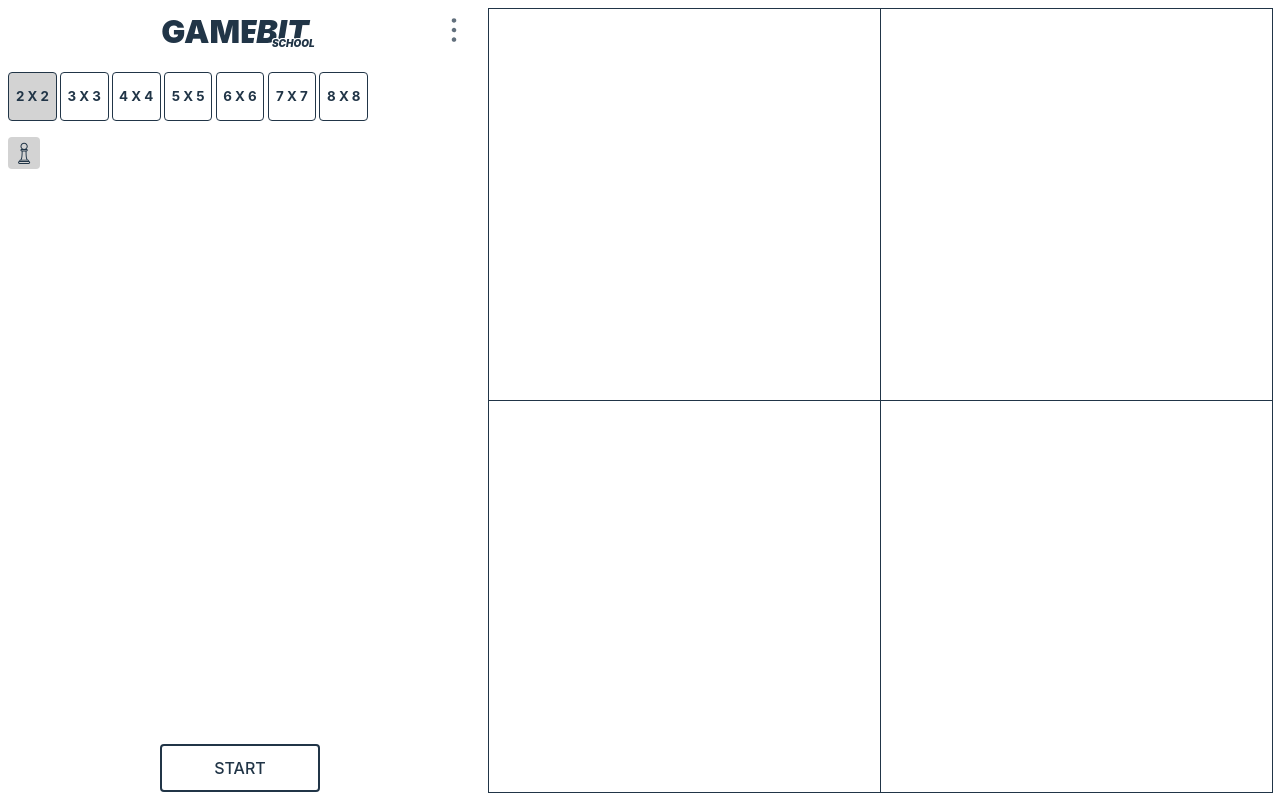
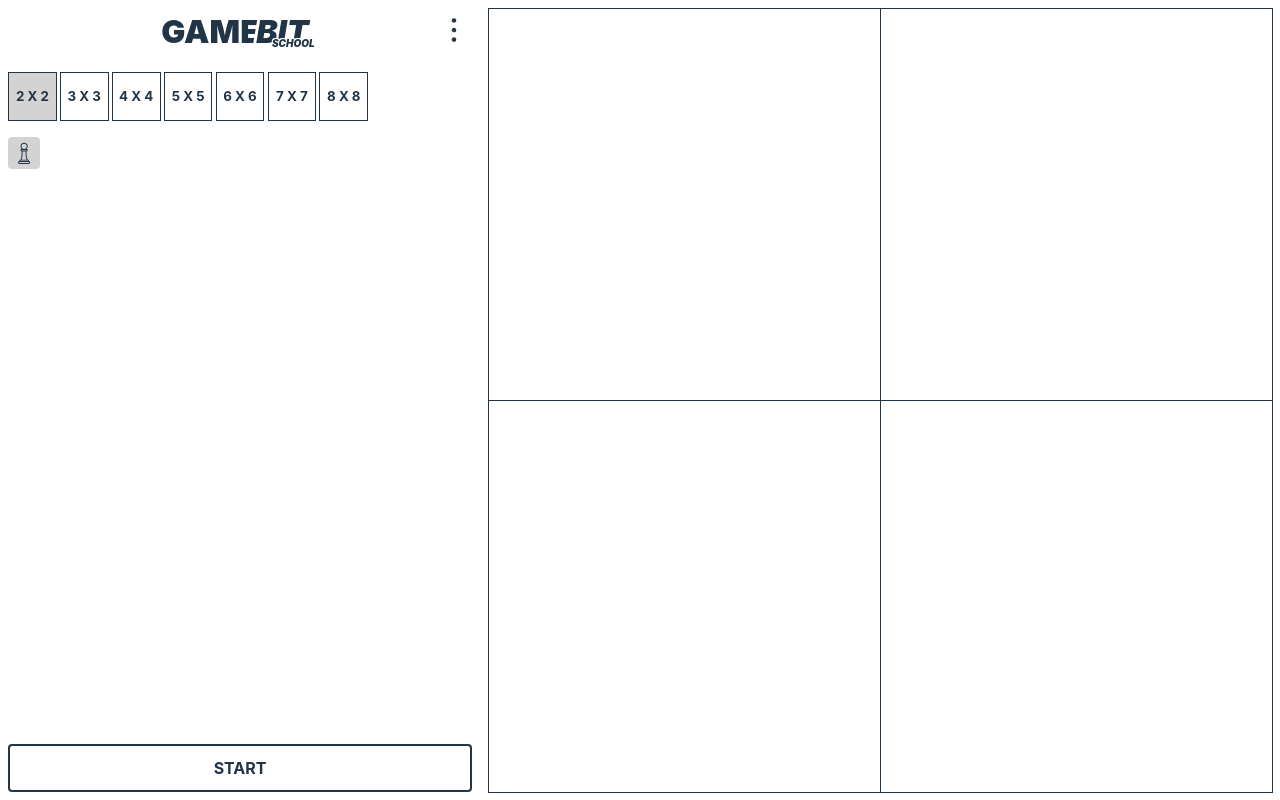
Before and after one commit to RoHell/Figures, a Vue app: page / in a window 1280 px wide. Built offline with nearby package versions, Linux system fonts and the light colour scheme.

Commit message:
Create button component

```diff
--- /dev/null
+++ b/src/components/BaseButton.vue
@@ -0,0 +1,46 @@
+<script setup lang="ts">
+interface Props {
+  label?: string
+}
+
+withDefaults(defineProps<Props>(), {
+  label: '',
+})
+
+const emit = defineEmits<{
+  (e: 'click'): void,
+}>()
+</script>
+
+<template>
+  <button
+    type="button"
+    class="base-button"
+    @click="emit('click')"
+  >
+    <slot>
+      {{ label }}
+    </slot>
+  </button>
+</template>
+
+<style lang="scss" scoped>
+  .base-button {
+    display: flex;
+    align-items: center;
+    justify-content: center;
+    font-weight: 700;
+    gap: 1rem;
+    border: 2px solid;
+    min-width: 8rem;
+    height: 3rem;
+    padding: 0.75rem;
+    border-radius: 0.25rem;
+
+    &__left,
+    &__right,
+    &__center {
+      margin: auto
+    }
+  }
+</style>
--- a/src/components/BottomBar.vue
+++ b/src/components/BottomBar.vue
@@ -1,9 +1,14 @@
 <script setup lang="ts">
-import { ref } from 'vue';
+import { IconEnum } from '../types'
+
+import Icon from '../components/Icon.vue'
+import BaseButton from '../components/BaseButton.vue'
+
 import {
   useStatus,
   useCoordinates,
 } from '../composables'
+import { computed } from 'vue';
 
 const emit = defineEmits<{
   (e: 'start'): void,
@@ -11,7 +16,7 @@ const emit = defineEmits<{
   (e: 'stop'): void,
 }>()
 
-const { isPlaying, isStartingGame, isChecking } = useStatus()
+const { isPlaying, isStartingGame, isChecking, isCountdownMode } = useStatus()
 const { playerFieldCoordinates } = useCoordinates()
 
 const handeleStart = () => {
@@ -24,40 +29,43 @@ const handeleStart = () => {
   }, 0)
 }
 
+const showStopButton = computed(() => isChecking.value || (isPlaying.value && !playerFieldCoordinates.value))
+
+const label = computed(() => {
+  if (showStopButton.value) {
+    return 'stop'
+  } else if (isPlaying.value) {
+    return 'check'
+  }
+  return 'start'
+})
+
+const handleClick = () => {
+  if (showStopButton.value) {
+    emit('stop')
+  } else if (isPlaying.value) {
+    emit('check')
+  } else {
+    handeleStart()
+  }
+}
+
 </script>
 
 <template>
   <div class="bottom-bar">
-    <div class="bottom-bar__left">
-      <slot name="left" />
-    </div>
-    <div class="bottom-bar__center">
-      <button
-        v-if="isChecking || (isPlaying && !playerFieldCoordinates)"
-        type="button"
-        class="button-base"
-        v-text="'stop'"
-        @click="emit('stop')"
+    <BaseButton
+      class="bottom-bar__center"
+      :label="label"
+      @click="handleClick"
+    >
+      <span v-text="label" />
+      <Icon
+        v-if="isCountdownMode"
+        :icon="IconEnum.timer"
+        :size="24"
       />
-      <button
-        v-else-if="isPlaying"
-        type="button"
-        class="button-base"
-        v-text="'check'"
-        @click="emit('check')"
-      />
-      <button
-        v-else
-        type="button"
-        :disabled="isStartingGame"
-        @click="handeleStart"
-        class="button-base"
-        v-text="'start'"
-      />
-    </div>
-    <div class="bottom-bar__right">
-      <slot name="right" />
-    </div>
+    </BaseButton>
   </div>
 </template>
 
@@ -71,21 +79,8 @@ const handeleStart = () => {
     gap: 1rem;
     width: 100%;
 
-    &__start,
-    &__check,
-    &__stop {
-      width: 5.25rem;
-      border: 2px solid;
-    }
-
-    &__left,
-    &__right,
     &__center {
       margin: auto;
-    }
-
-    &__left,
-    &__right {
       flex: 1;
     }
   }
--- a/src/components/Menu.vue
+++ b/src/components/Menu.vue
@@ -5,6 +5,7 @@ import { IconEnum, GameModeEnum } from '../types'
 
 import Icon from '../components/Icon.vue'
 import TopBar from '../components/TopBar.vue'
+import BaseButton from '../components/BaseButton.vue'
 
 import { useStatus } from '../composables'
 
@@ -109,11 +110,12 @@ const validateTimingValue = (event: Event) => {
       </div>
     </div>
 
-    <button
-      class="menu__ok button-base"
-      v-text="'ok'"
+    <BaseButton
+      class="menu__ok"
+      label="ok"
       @click="emit('close')"
     />
+
   </div>
 </template>
 
--- a/src/components/TopBar.vue
+++ b/src/components/TopBar.vue
@@ -9,7 +9,7 @@ interface Props {
   title?: string
 }
 
-const props = withDefaults(defineProps<Props>(), {
+withDefaults(defineProps<Props>(), {
   title: '',
 })
 
@@ -85,18 +85,11 @@ const {
     &__left,
     &__right {
       position: absolute;
-      opacity: 0.7;
-      transition: opacity 0.2s;
       color: inherit;
-
-      &:hover {
-        opacity: 1;
-      }
     }
 
     &__left {
       left: 0;
-
     }
 
     &__right {
--- a/src/style.css
+++ b/src/style.css
@@ -50,7 +50,6 @@ button {
   outline: none;
   text-transform: uppercase;
   border-color: transparent;
-  border-radius: 0.25rem;
   color: inherit;
 }
 
```
